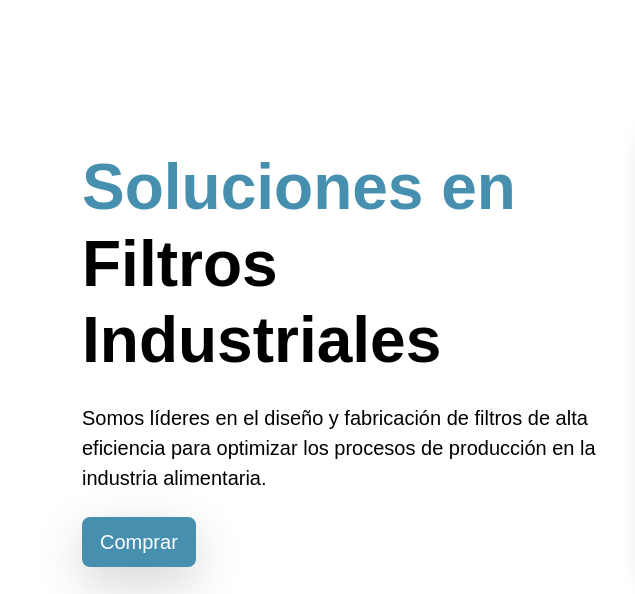
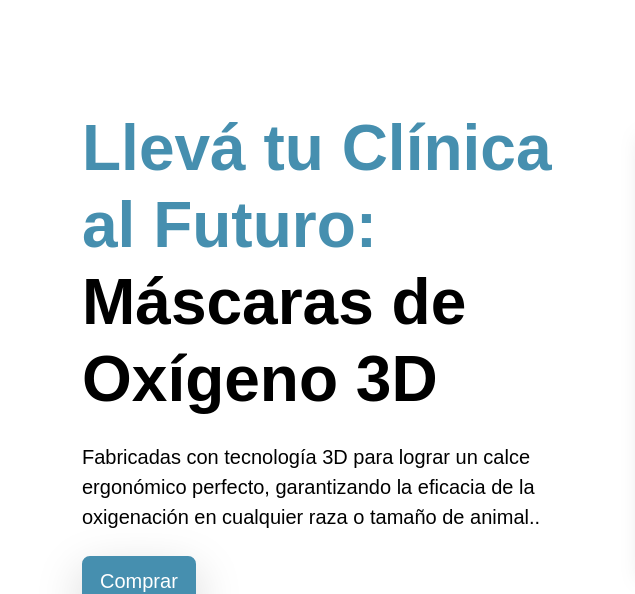
Before and after one commit to MatiasTreglia/ATHERIS, a plain HTML site: page index.html in a window 1280 px wide. Shown: the part 82-676 px from the top of the page, 0-635 px from the left. Drawn offline with nearby package versions, Linux system fonts and the light colour scheme; files whose address does not match are found by name.

Commit message:
modificaicon titulo

```diff
--- a/index.html
+++ b/index.html
@@ -39,9 +39,9 @@
         <div class="row w-100 align-items-center">
 
             <div class="col-lg-6 text-center text-lg-start mb-4 mb-lg-0">
-                <h1 class="display-3 fw-bold mb-4" style="color: var(--color-primary);">Soluciones en <span style="color: var(--color-dark);">Filtros Industriales</span></h1>
+                <h1 class="display-3 fw-bold mb-4" style="color: var(--color-primary);">Llevá tu Clínica al Futuro: <span style="color: var(--color-dark);">Máscaras de Oxígeno 3D</span></h1>
                 <p class="lead mb-4">
-                    Somos líderes en el diseño y fabricación de filtros de alta eficiencia para optimizar los procesos de producción en la industria alimentaria.
+                    Fabricadas con tecnología 3D para lograr un calce ergonómico perfecto, garantizando la eficacia de la oxigenación en cualquier raza o tamaño de animal..
                 </p>
                 <a href="#servicios" class="btn btn-primary-custom btn-lg shadow-lg me-2">Comprar</a>
 
```
